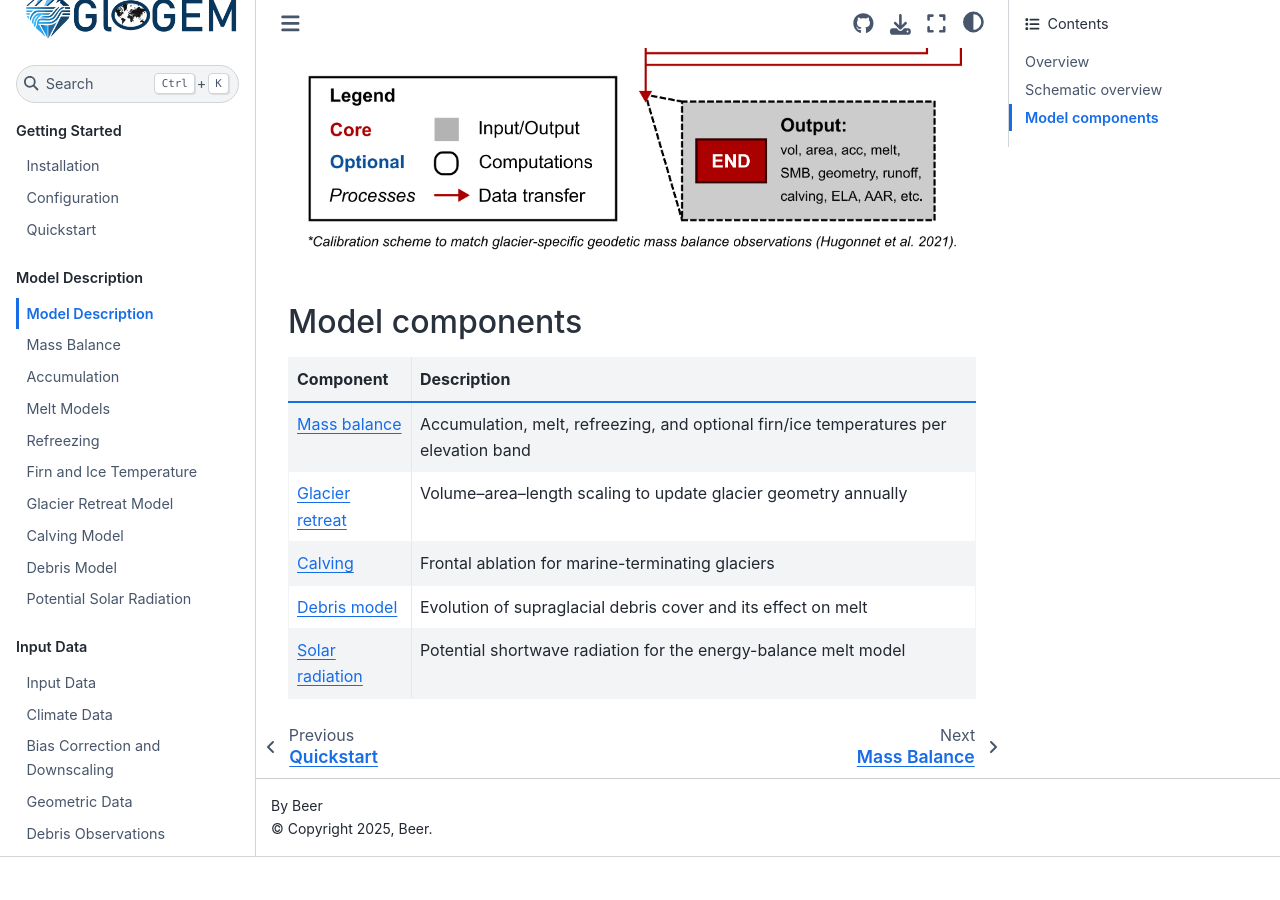
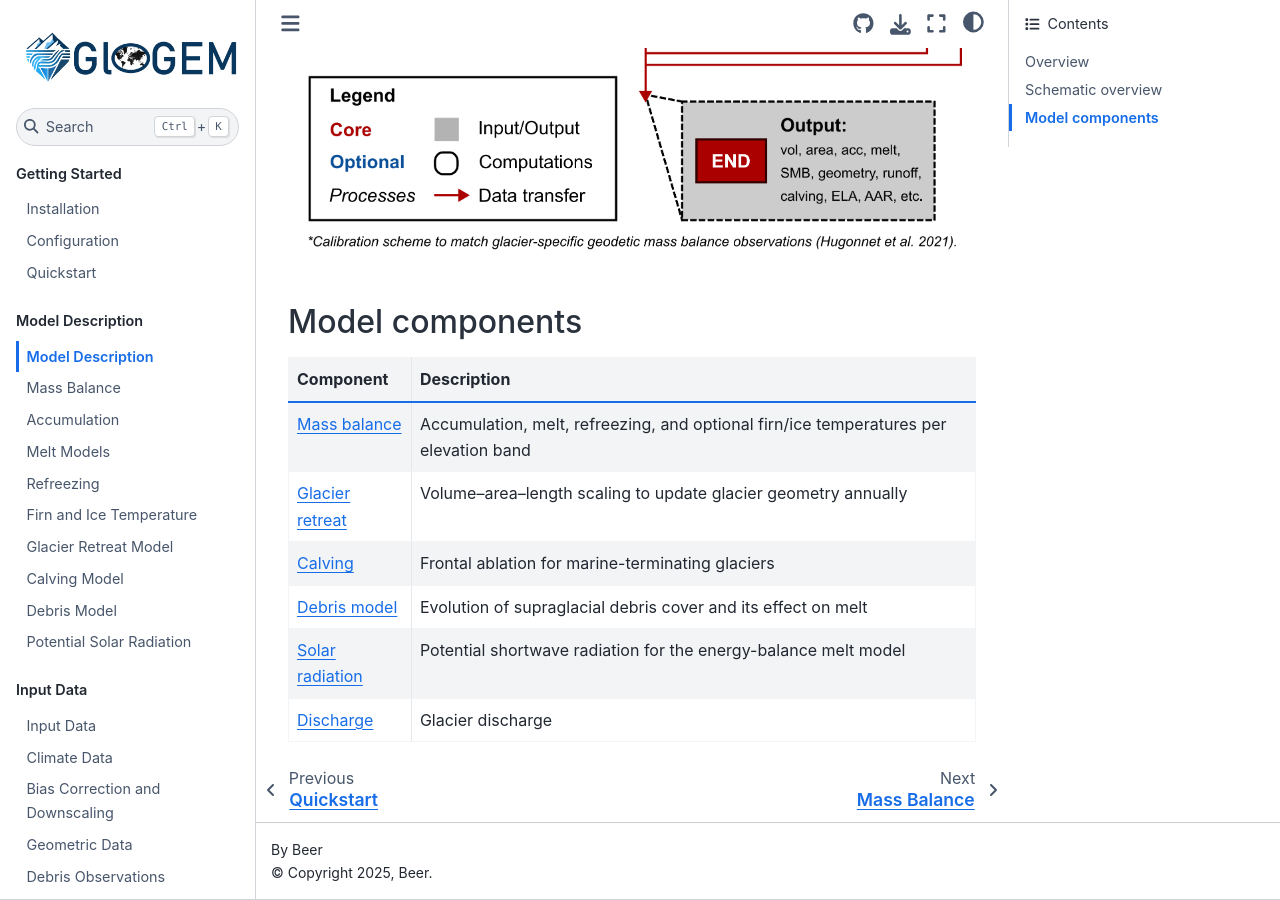
Before and after one commit to eth-vaw-glaciology/GloGEM-doc-temp, a Sphinx documentation site: the page built from docs/source/model-description/index.md, in a window 1280 px wide and 900 px high, scrolled down 1256 px. Built offline with Sphinx 7.4.7 and the Sphinx Book theme 1.1.4, drawn with Linux system fonts in a browser that asks for light colours; before the commit the page ends 2113 px from its top, so only the background shows below that.

Commit message:
Adding discharge to the index

```diff
--- a/docs/source/model-description/index.md
+++ b/docs/source/model-description/index.md
@@ -19,3 +19,4 @@ The model is forced by gridded near-surface air temperature and precipitation. F
 | [Calving](glacier-dynamics/calving-model.md) | Frontal ablation for marine-terminating glaciers |
 | [Debris model](debris-model.md) | Evolution of supraglacial debris cover and its effect on melt |
 | [Solar radiation](solar-radiation.md) | Potential shortwave radiation for the energy-balance melt model |
+| [Discharge](discharge.md) | Glacier discharge|
```
